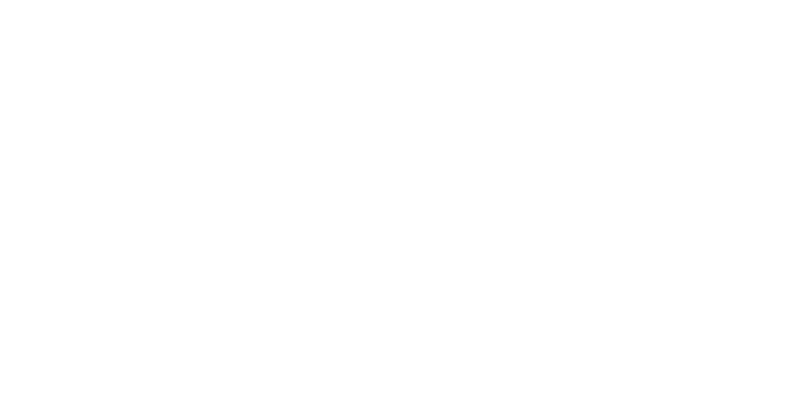
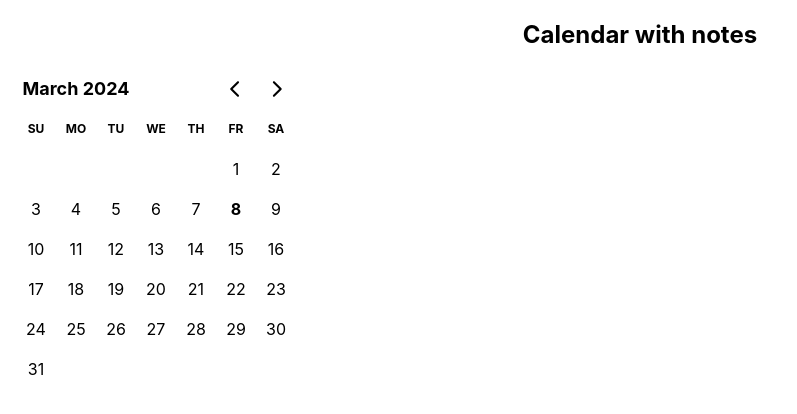
Before and after one commit to Vrnk03/ReactProjects, a React (Create React App) app: page / in a window 1280 px wide. Shown: the top 414 px of the page, without its empty margins (0-797 px from the left). Built offline with nearby package versions, Linux system fonts and the light colour scheme.

Commit message:
react-day-picker was added

```diff
--- a/package.json
+++ b/package.json
@@ -6,7 +6,9 @@
     "@testing-library/jest-dom": "^5.17.0",
     "@testing-library/react": "^13.4.0",
     "@testing-library/user-event": "^13.5.0",
+    "date-fns": "^3.5.0",
     "react": "^18.2.0",
+    "react-day-picker": "^8.10.0",
     "react-dom": "^18.2.0",
     "react-scripts": "5.0.1",
     "web-vitals": "^2.1.4"
--- a/src/App.js
+++ b/src/App.js
@@ -1,11 +1,12 @@
 
 import './App.css';
+import Calendar from './components/Calendar';
 // import MyComponent from './components/MyComponent';
 
 function App() {
   return (
     <div className="App">
-
+      <Calendar/>
     </div>
   );
 }
--- /dev/null
+++ b/src/components/Calendar.jsx
@@ -0,0 +1,18 @@
+import React, { useState } from 'react';
+import {DayPicker} from 'react-day-picker';
+import 'react-day-picker/dist/style.css';
+
+function Calendar() {
+
+
+    return (
+        <div>
+        <h2>Calendar with notes</h2>
+        <DayPicker
+
+        />
+        </div>
+    );
+}
+
+export default Calendar;
```
Also changed, not shown: 1 other file (tests, documents, lock files or other folders).
